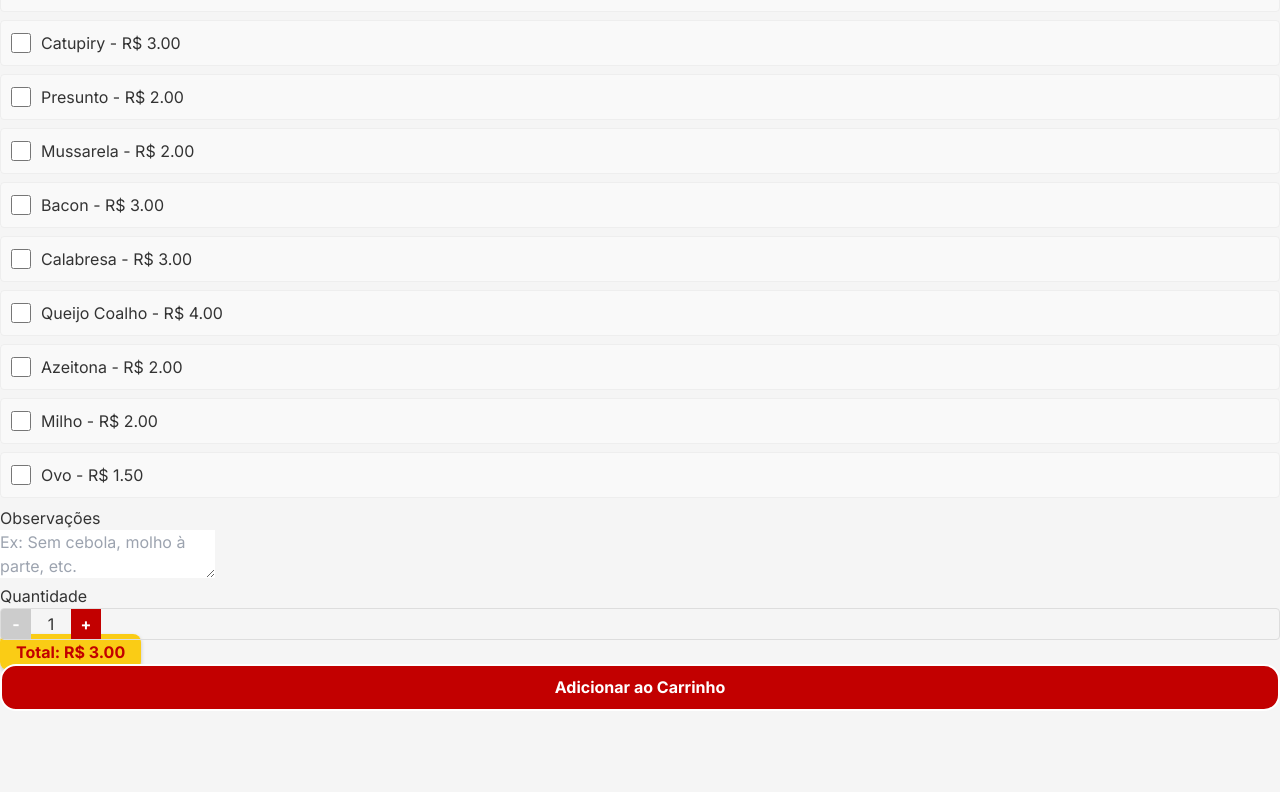
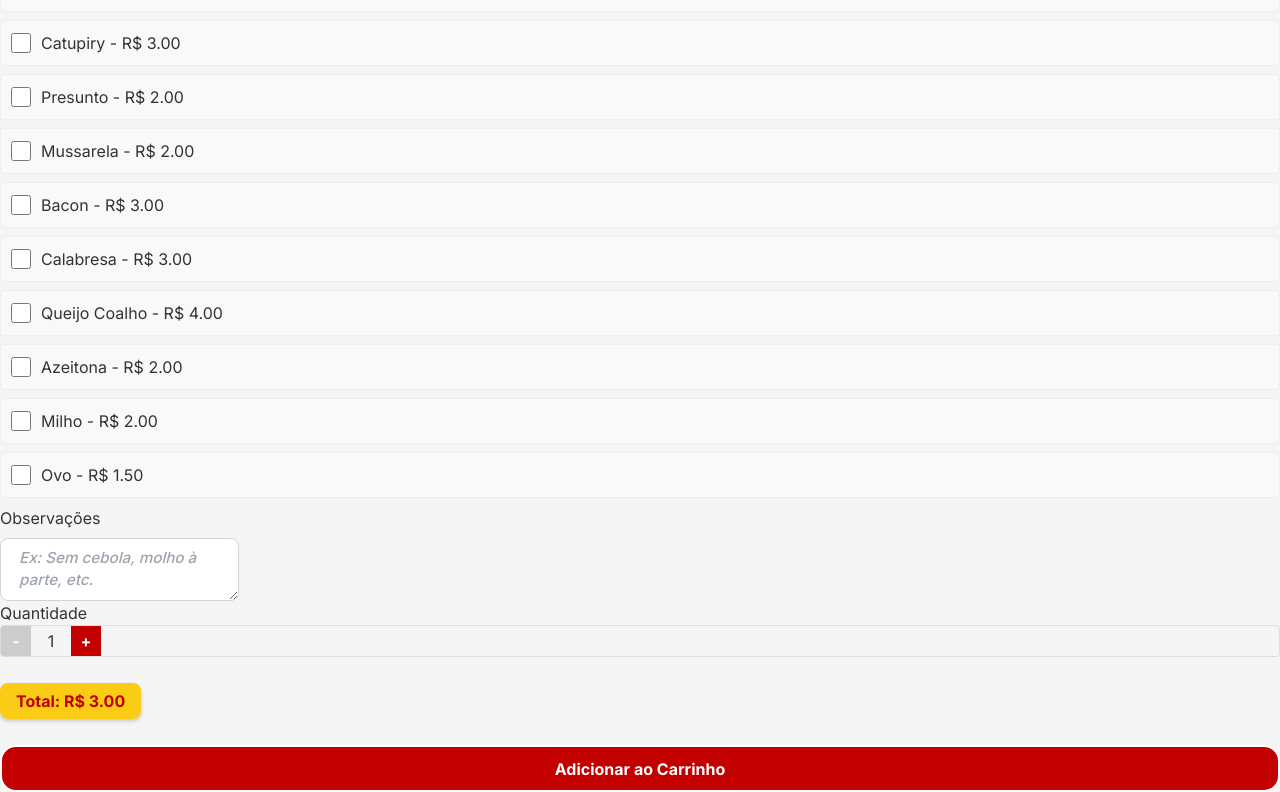
Before and after one commit to vinicius-pimenta-mkt/app-lachapa, a Next.js app: page /product/agua-gas in a window 1280 px wide. Shown: the part 418-1210 px from the top of the page. Before the commit the page ends 1129 px from the top, so only its background shows below. Built offline with nearby package versions, Linux system fonts and the light colour scheme.

Commit message:
Update ProductDetailClient.tsx

```diff
--- a/src/app/product/[id]/ProductDetailClient.tsx
+++ b/src/app/product/[id]/ProductDetailClient.tsx
@@ -170,7 +170,7 @@ export default function ProductDetailClient({ params }: ProductDetailProps) {
             <div className="mb-4">
               <h2 className="text-xl font-bold mb-3">Observações</h2>
               <textarea
-                className="w-full p-4 bg-white text-black border border-gray-300 rounded-xl mt-4 shadow-sm resize-none"
+                className="cart-item-observations"
                 value={observations}
                 onChange={(e) => setObservations(e.target.value)}
                 placeholder="Ex: Sem cebola, molho à parte, etc."
@@ -201,7 +201,7 @@ export default function ProductDetailClient({ params }: ProductDetailProps) {
             </div>
 
             <div className="flex flex-col items-center gap-5 mt-7">
-              <div className="bg-yellow-300 rounded-lg px-7 py-4 text-center font-bold text-black text-lg mb-4 shadow">
+              <div className="bg-yellow-300 rounded-lg px-7 py-4 text-center font-bold text-black text-lg mb-4 shadow cart-total-spacing">
                 <span className="total-box mt-8">Total: R$ {calculateTotal()}</span>
               </div>
               <button
```
